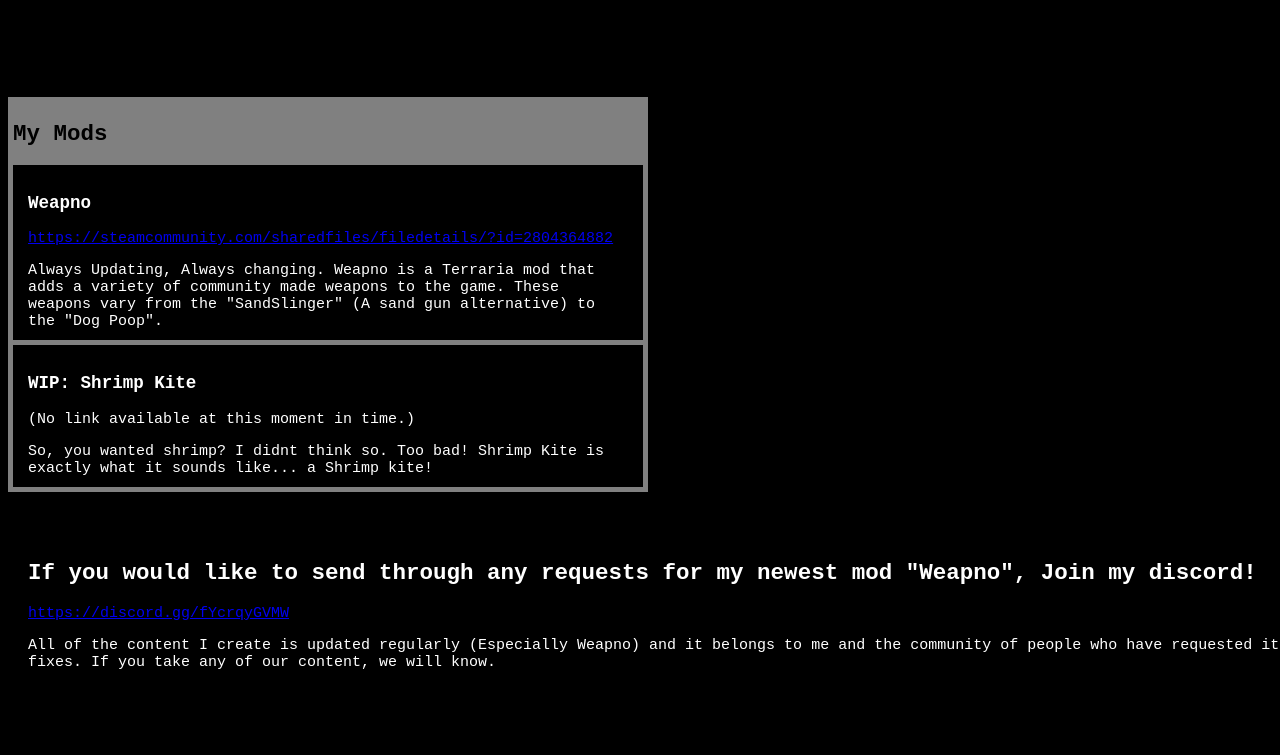
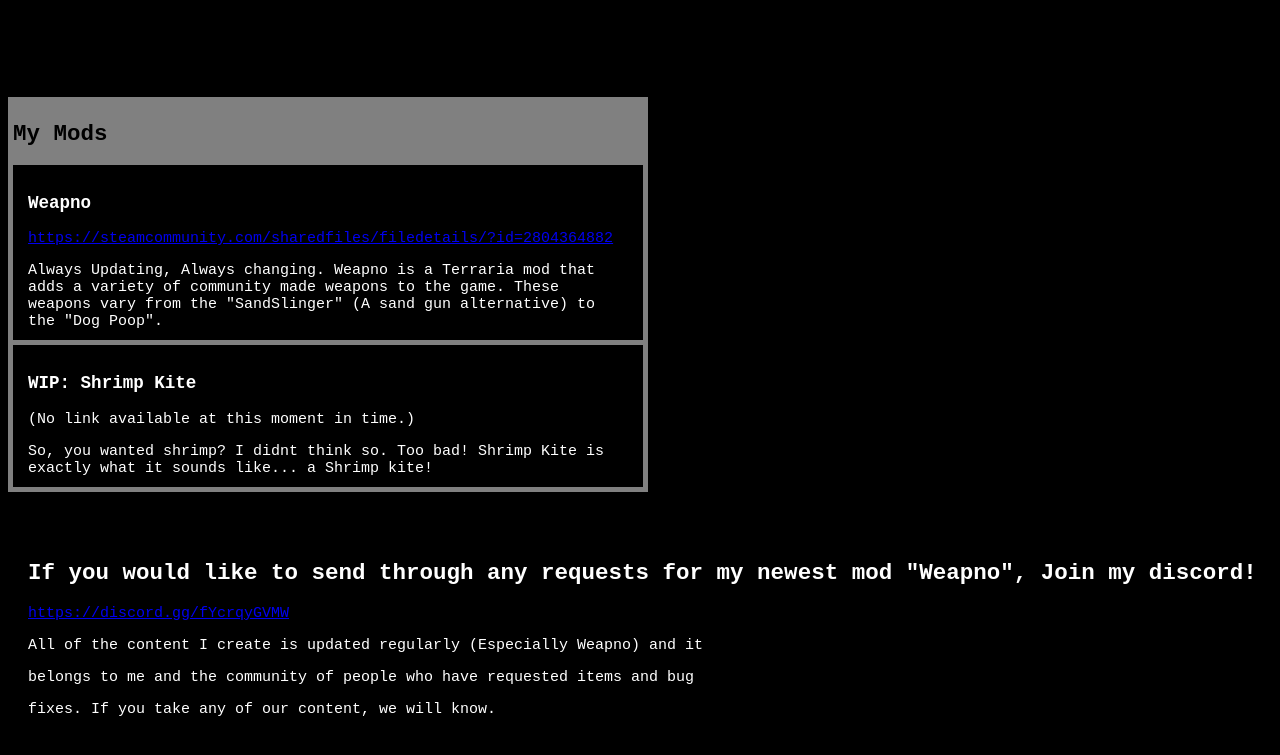
Before and after one commit to Kadamo2806/Ks-Mods-Website, a plain HTML site: page index.html in a window 1280 px wide. Shown: the part 301-1056 px from the top of the page. Before the commit the page ends 1015 px from the top, so only its background shows below. Drawn offline with Linux system fonts and the light colour scheme.

Commit message:
Update index.html

```diff
--- a/index.html
+++ b/index.html
@@ -47,7 +47,9 @@
 		<aside>
 			<h2 style="color:white;">If you would like to send through any requests for my newest mod "Weapno", Join my discord!</h2>
 			<a href="url">https://discord.gg/fYcrqyGVMW</a>
-			<p style="color:white;">All of the content I create is updated regularly (Especially Weapno) and it belongs to me and the community of people who have requested items and bug fixes. If you take any of our content, we will know.</p>
+			<p style="color:white;">All of the content I create is updated regularly (Especially Weapno) and it</p>
+			<p style="color:white;">belongs to me and the community of people who have requested items and bug</p>
+			<p style="color:white;">fixes. If you take any of our content, we will know.</p>
 		</aside>
 	</body>
 </html>
```
